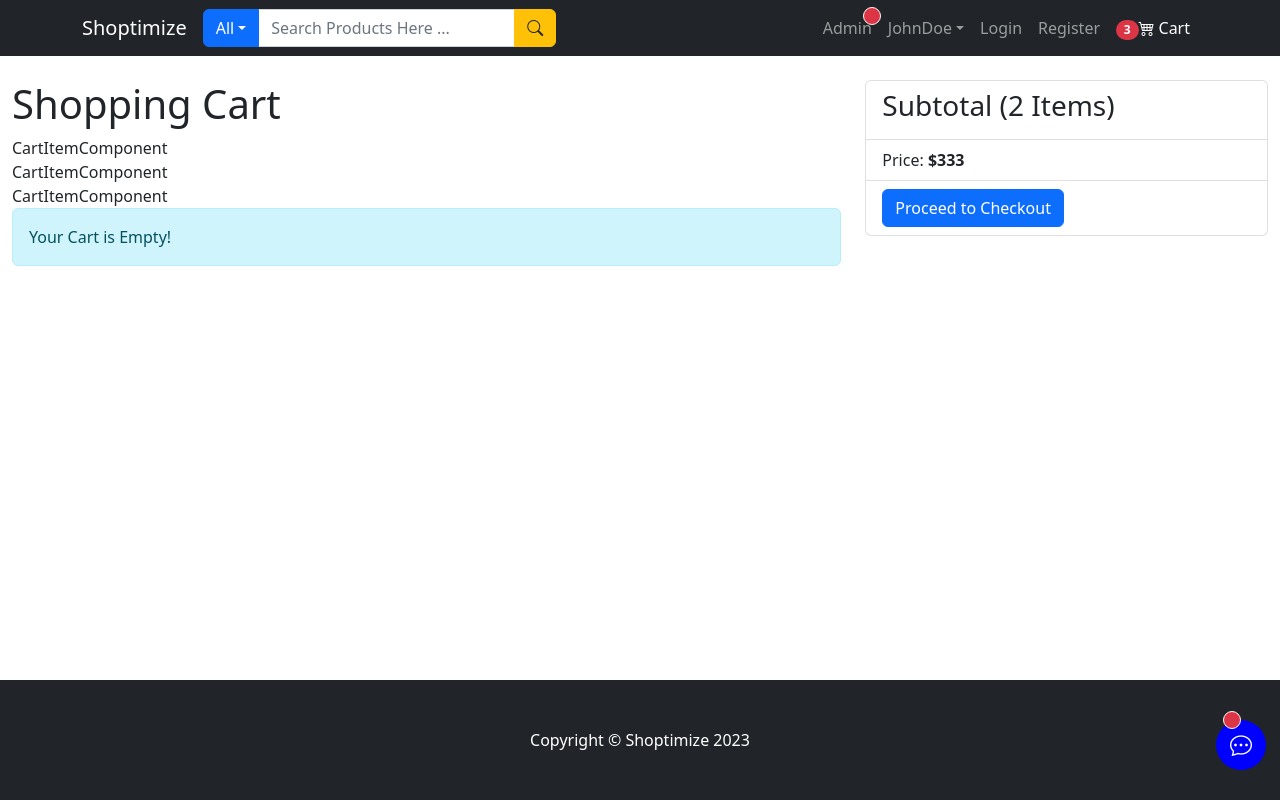
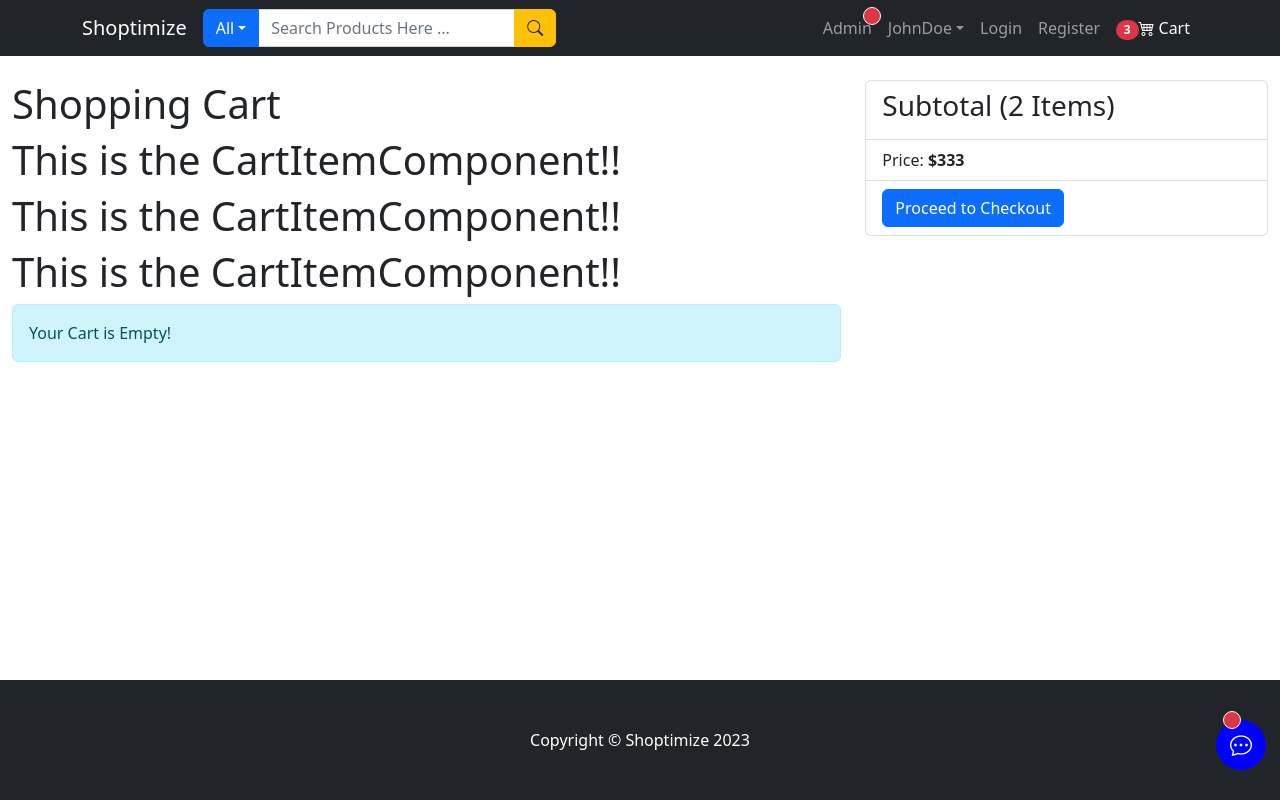
Before and after one commit to ShanchaiZ/MERN-ecommerce, a React (Create React App) app in the folder frontend/: page /cart in a window 1280 px wide. Built offline with nearby package versions, Linux system fonts and the light colour scheme.

Commit message:
created a CartItem Component that returns a simple string. That Cart Item Component is imported in the cart page and given a unique key of idx

```diff
--- /dev/null
+++ b/frontend/src/components/CartItemComponent.js
@@ -0,0 +1,7 @@
+
+
+const CartItemComponent = () => {
+    return <h1> This is the CartItemComponent!!</h1>
+};
+
+export default CartItemComponent;
--- a/frontend/src/pages/CartPage.js
+++ b/frontend/src/pages/CartPage.js
@@ -1,5 +1,6 @@
 import { Row, Col, Container, Alert, ListGroup, Button } from "react-bootstrap";
 import { LinkContainer } from "react-router-bootstrap";
+import CartItemComponent from "../components/CartItemComponent";
 
 const CartPage = () => {
     return (
@@ -8,10 +9,8 @@ const CartPage = () => {
                 {/* Shopping Cart Items: */}
                 <Col md={8}>
                     <h1>Shopping Cart</h1>
-                    {Array.from({ length: 3 }).map((item) => (
-                        <>
-                            CartItemComponent <br />
-                        </>
+                    {Array.from({ length: 3 }).map((item, idx) => (
+                        <CartItemComponent key={idx} />
                     ))}
                     <Alert variant="info">Your Cart is Empty!</Alert>
                 </Col>
```
